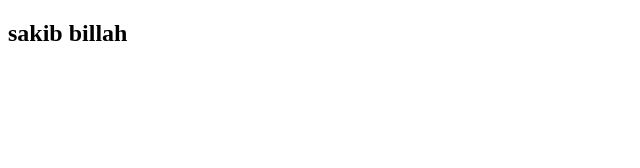
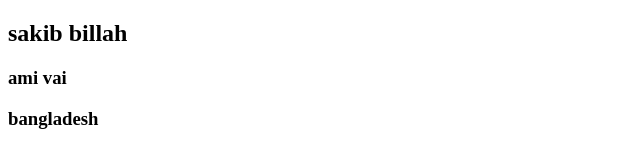
Before and after one commit to ahmed615sakib615/web-portfol1, a plain HTML site: page index.html in a window 1280 px wide. Shown: the whole page, without its empty margins (0-640 px from the left). Drawn offline with Linux system fonts and the light colour scheme.

Commit message:
new commit

```diff
--- a/index.html
+++ b/index.html
@@ -7,5 +7,7 @@
 </head>
 <body>
     <h2>sakib billah</h2>
+    <h3>ami vai</h3>
+    <h3>bangladesh</h3>
 </body>
 </html>
```
